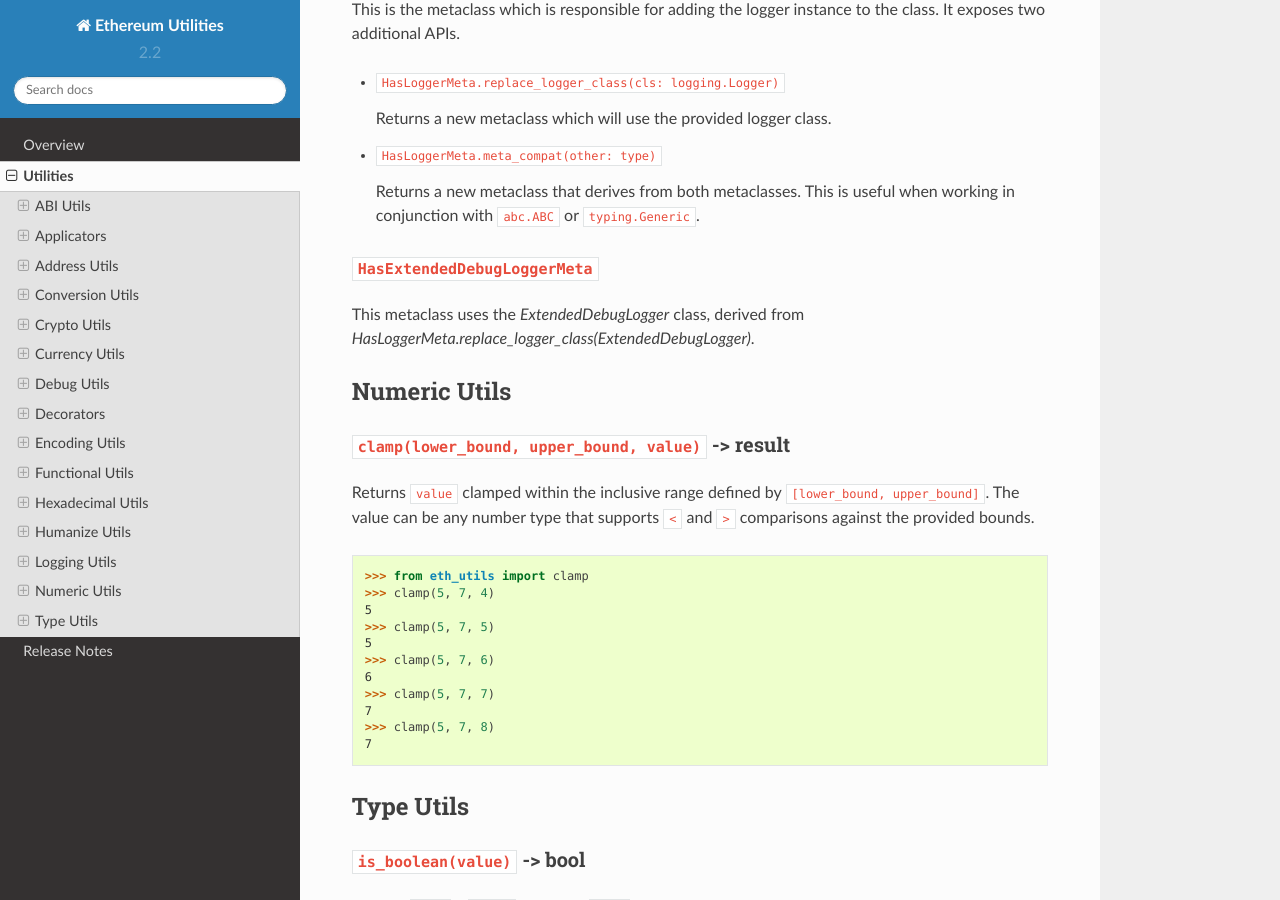
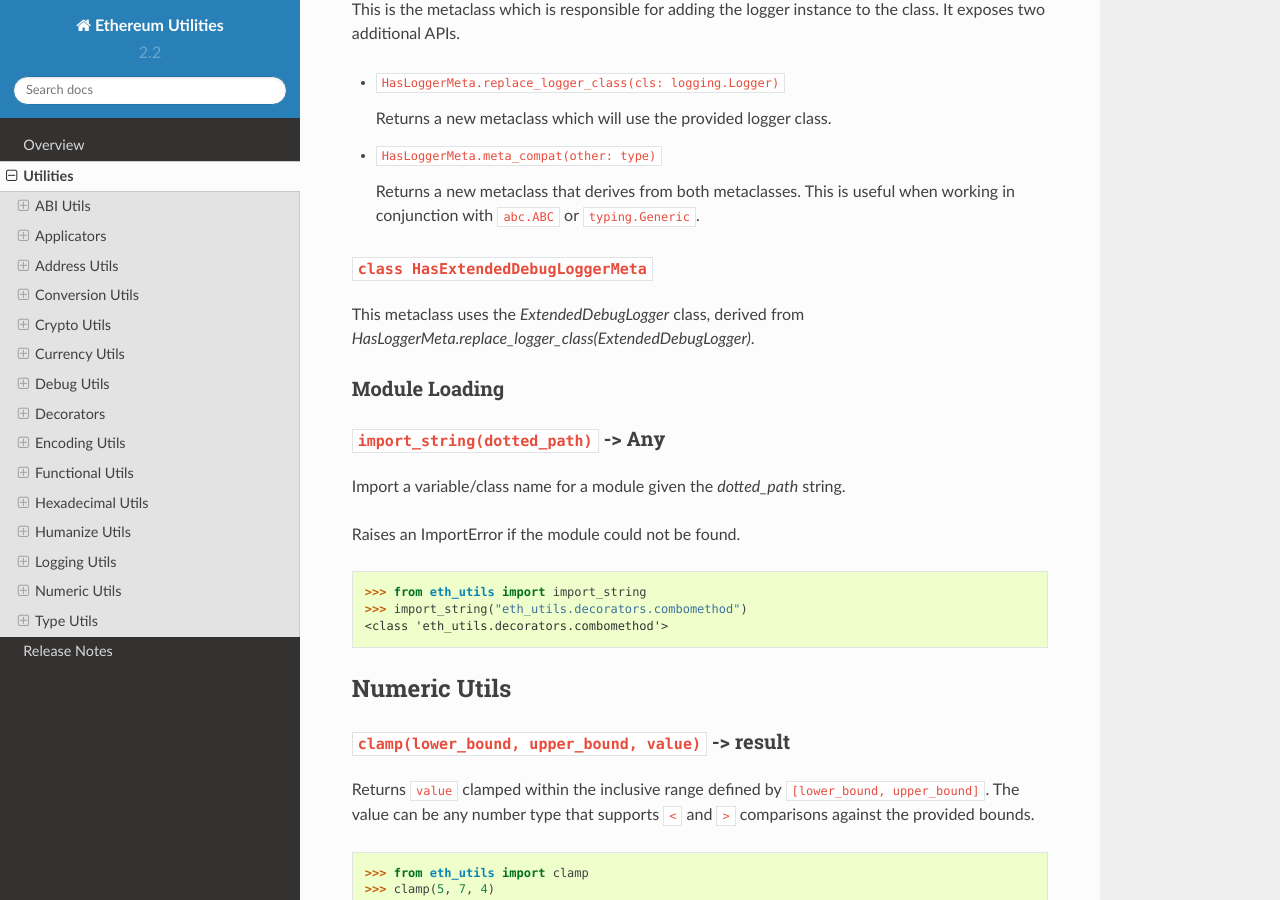
Before and after one commit to ethereum/eth-utils, a Sphinx documentation site: the page built from docs/utilities.rst, in a window 1280 px wide and 900 px high, scrolled down 27523 px. Built offline with Sphinx 7.4.7 and the Read the Docs theme 2.0.0, drawn with Linux system fonts in a browser that asks for light colours.

Commit message:
Document Module Loading utility
Add `import_string` documentation.

```diff
--- a/docs/utilities.rst
+++ b/docs/utilities.rst
@@ -1592,12 +1592,27 @@
   when working in conjunction with ``abc.ABC`` or ``typing.Generic``.
 
 
-``HasExtendedDebugLoggerMeta``
+``class HasExtendedDebugLoggerMeta``
 ^^^^^^^^^^^^^^^^^^^^^^^^^^^^^^^^^^^^
 
 This metaclass uses the `ExtendedDebugLogger` class, derived from
 `HasLoggerMeta.replace_logger_class(ExtendedDebugLogger)`.
 
+Module Loading
+^^^^^^^^^^^^^^
+
+``import_string(dotted_path)`` -> Any
+^^^^^^^^^^^^^^^^^^^^^^^^^^^^^^^^^^^^^
+
+Import a variable/class name for a module given the `dotted_path` string.
+
+Raises an ImportError if the module could not be found.
+
+.. doctest::
+
+   >>> from eth_utils import import_string
+   >>> import_string("eth_utils.decorators.combomethod")
+   <class 'eth_utils.decorators.combomethod'>
 
 Numeric Utils
 ~~~~~~~~~~~~~
```
